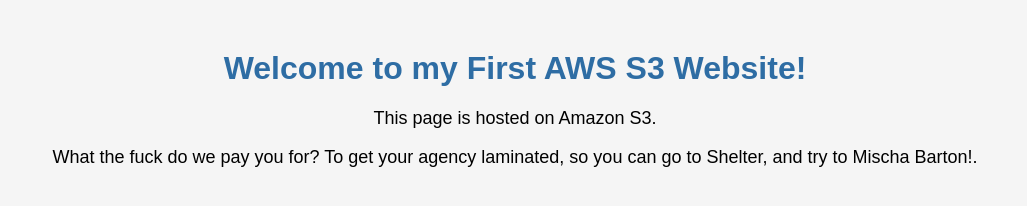
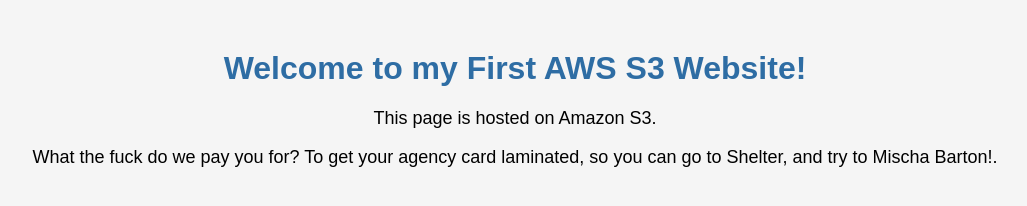
Before and after one commit to Rhys-Rhys/Static-Website-on-AWS-S3, a plain HTML site: page index.html in a window 1280 px wide. Shown: the whole page, without its empty margins (125-1152 px from the left). Drawn offline with Linux system fonts and the light colour scheme.

Commit message:
Update index.html

```diff
--- a/index.html
+++ b/index.html
@@ -8,6 +8,6 @@
 <body>
   <h1>Welcome to my First AWS S3 Website!</h1>
   <p>This page is hosted on Amazon S3.</p>
-  <p>What the fuck do we pay you for?  To get your agency laminated, so you can go to Shelter, and try to Mischa Barton!.</p>
+  <p>What the fuck do we pay you for?  To get your agency card laminated, so you can go to Shelter, and try to Mischa Barton!.</p>
 </body>
 </html>
```
